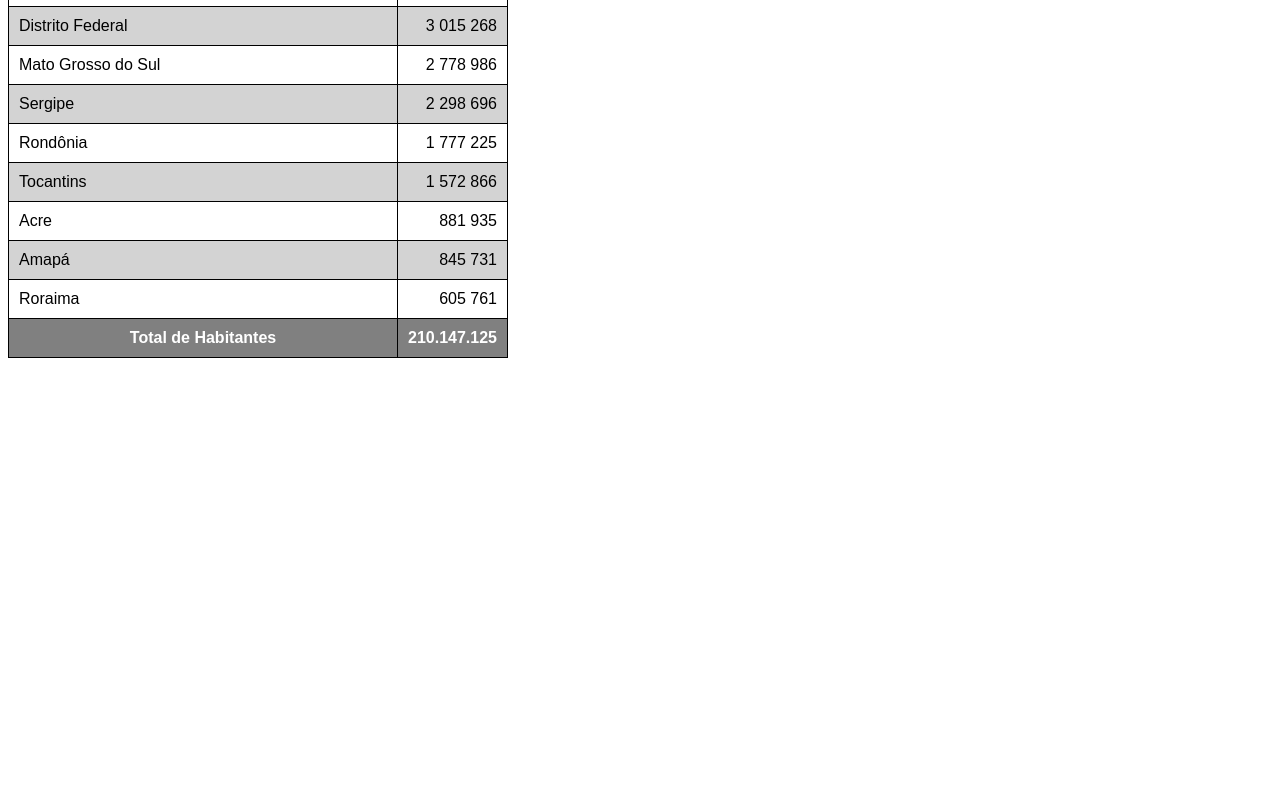
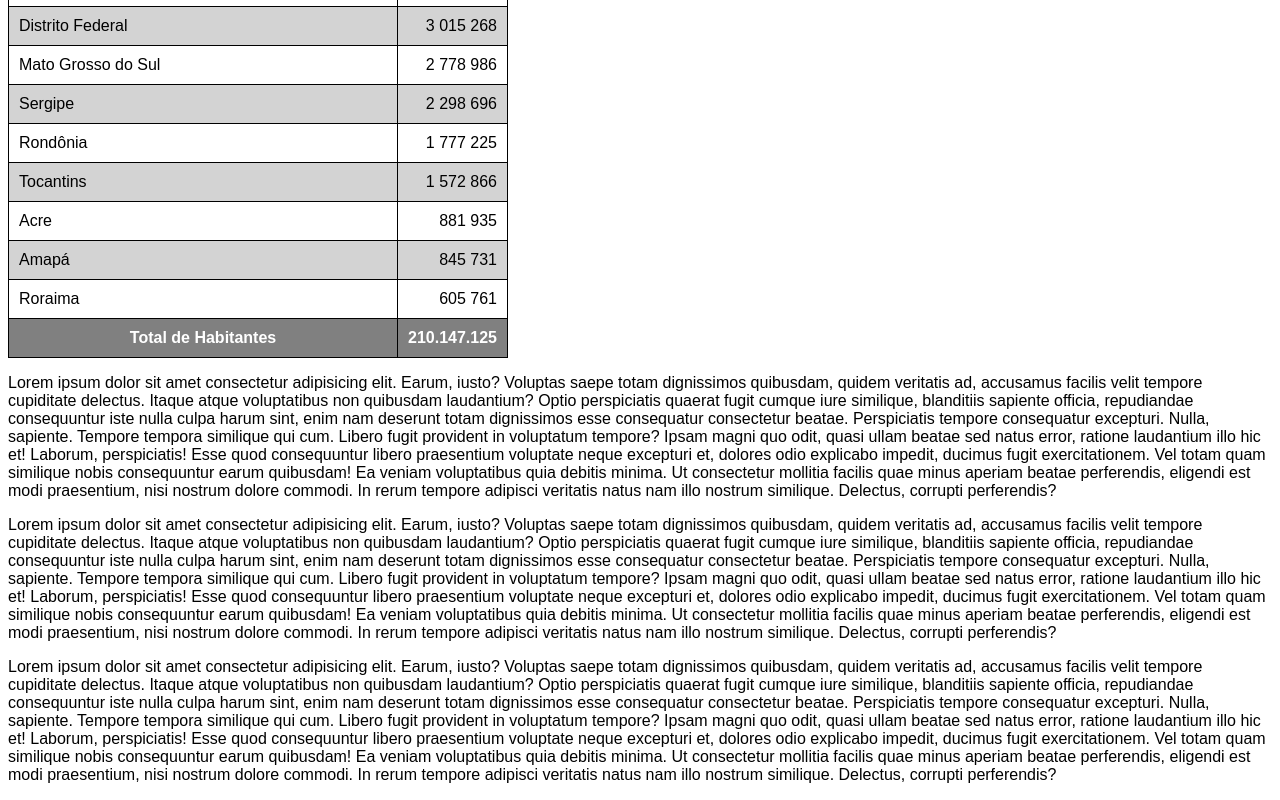
Before and after one commit to danilo-araujo43/html-css, a plain HTML site: page exercícios/023/tabela02.html in a window 1280 px wide. Shown: the part 897-1697 px from the top of the page. Before the commit the page ends 1263 px from the top, so only its background shows below. Drawn offline with Linux system fonts and the light colour scheme.

Commit message:
criando texto fixo em tabelas

```diff
--- a/exercícios/023/tabela02.html
+++ b/exercícios/023/tabela02.html
@@ -12,11 +12,18 @@
         table{
             width: 500px;
             border-collapse: collapse;
+            position: relative;
         }
 
         thead, tfoot{
             background-color: gray;
             color: white;
+        }
+
+        thead > tr > th{
+            position: sticky;
+            top: -1px;
+            background-color: gray;
         }
 
         tbody > tr:nth-child(even){ /*2n - 1 ou 3n - 1 ou 2n*/
@@ -166,5 +173,20 @@
             </tr>
         </tfoot>
     </table>
+    <p>Lorem ipsum dolor sit amet consectetur adipisicing elit. Earum, iusto? Voluptas saepe totam dignissimos quibusdam, quidem veritatis ad, accusamus facilis velit tempore cupiditate delectus. Itaque atque voluptatibus non quibusdam laudantium?
+    Optio perspiciatis quaerat fugit cumque iure similique, blanditiis sapiente officia, repudiandae consequuntur iste nulla culpa harum sint, enim nam deserunt totam dignissimos esse consequatur consectetur beatae. Perspiciatis tempore consequatur excepturi.
+    Nulla, sapiente. Tempore tempora similique qui cum. Libero fugit provident in voluptatum tempore? Ipsam magni quo odit, quasi ullam beatae sed natus error, ratione laudantium illo hic et! Laborum, perspiciatis!
+    Esse quod consequuntur libero praesentium voluptate neque excepturi et, dolores odio explicabo impedit, ducimus fugit exercitationem. Vel totam quam similique nobis consequuntur earum quibusdam! Ea veniam voluptatibus quia debitis minima.
+    Ut consectetur mollitia facilis quae minus aperiam beatae perferendis, eligendi est modi praesentium, nisi nostrum dolore commodi. In rerum tempore adipisci veritatis natus nam illo nostrum similique. Delectus, corrupti perferendis?</p>
+    <p>Lorem ipsum dolor sit amet consectetur adipisicing elit. Earum, iusto? Voluptas saepe totam dignissimos quibusdam, quidem veritatis ad, accusamus facilis velit tempore cupiditate delectus. Itaque atque voluptatibus non quibusdam laudantium?
+        Optio perspiciatis quaerat fugit cumque iure similique, blanditiis sapiente officia, repudiandae consequuntur iste nulla culpa harum sint, enim nam deserunt totam dignissimos esse consequatur consectetur beatae. Perspiciatis tempore consequatur excepturi.
+        Nulla, sapiente. Tempore tempora similique qui cum. Libero fugit provident in voluptatum tempore? Ipsam magni quo odit, quasi ullam beatae sed natus error, ratione laudantium illo hic et! Laborum, perspiciatis!
+        Esse quod consequuntur libero praesentium voluptate neque excepturi et, dolores odio explicabo impedit, ducimus fugit exercitationem. Vel totam quam similique nobis consequuntur earum quibusdam! Ea veniam voluptatibus quia debitis minima.
+        Ut consectetur mollitia facilis quae minus aperiam beatae perferendis, eligendi est modi praesentium, nisi nostrum dolore commodi. In rerum tempore adipisci veritatis natus nam illo nostrum similique. Delectus, corrupti perferendis?</p>
+        <p>Lorem ipsum dolor sit amet consectetur adipisicing elit. Earum, iusto? Voluptas saepe totam dignissimos quibusdam, quidem veritatis ad, accusamus facilis velit tempore cupiditate delectus. Itaque atque voluptatibus non quibusdam laudantium?
+            Optio perspiciatis quaerat fugit cumque iure similique, blanditiis sapiente officia, repudiandae consequuntur iste nulla culpa harum sint, enim nam deserunt totam dignissimos esse consequatur consectetur beatae. Perspiciatis tempore consequatur excepturi.
+            Nulla, sapiente. Tempore tempora similique qui cum. Libero fugit provident in voluptatum tempore? Ipsam magni quo odit, quasi ullam beatae sed natus error, ratione laudantium illo hic et! Laborum, perspiciatis!
+            Esse quod consequuntur libero praesentium voluptate neque excepturi et, dolores odio explicabo impedit, ducimus fugit exercitationem. Vel totam quam similique nobis consequuntur earum quibusdam! Ea veniam voluptatibus quia debitis minima.
+            Ut consectetur mollitia facilis quae minus aperiam beatae perferendis, eligendi est modi praesentium, nisi nostrum dolore commodi. In rerum tempore adipisci veritatis natus nam illo nostrum similique. Delectus, corrupti perferendis?</p>
 </body>
 </html>
```
